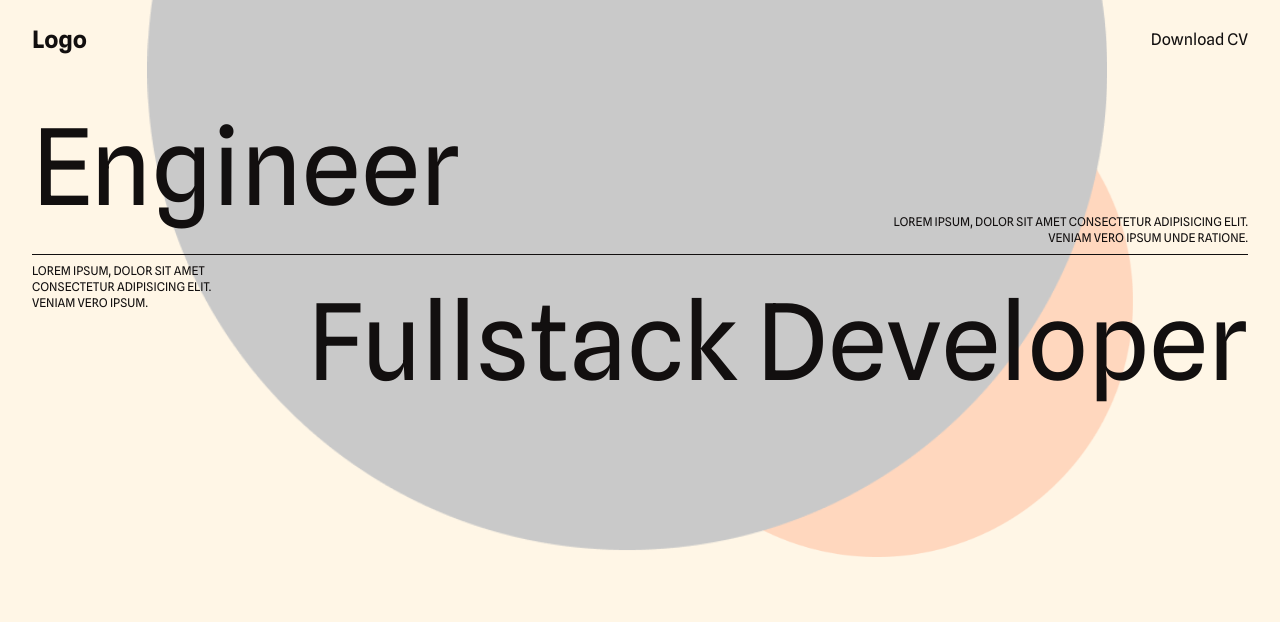
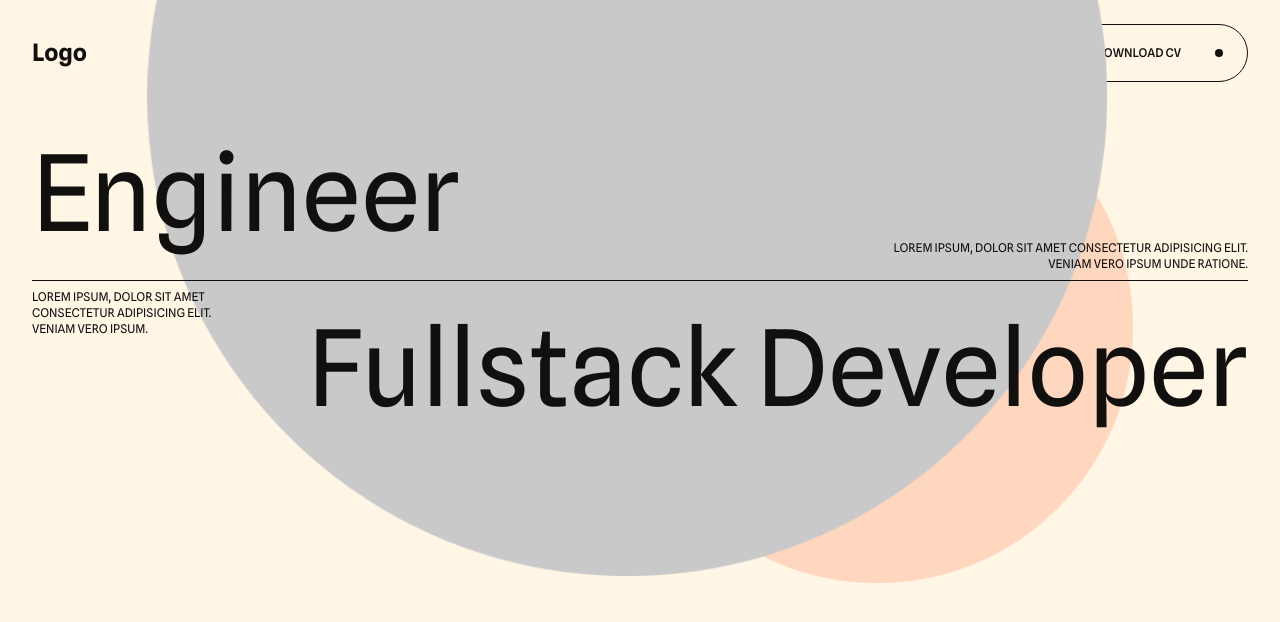
Before and after one commit to BastardCC/Portfolio-2.0, a Next.js app: page / in a window 1280 px wide. Shown: the top 622 px of the page. Built offline with nearby package versions, Linux system fonts and the light colour scheme.

Commit message:
feat(button): Add download cv button on header

```diff
--- /dev/null
+++ b/app/_components/PillButton/index.tsx
@@ -0,0 +1,70 @@
+import type { ReactNode } from "react";
+import "./pill-button.css";
+
+type PillButtonProps = {
+  children: ReactNode;
+  href?: string;
+  download?: boolean;
+  className?: string;
+  icon?: ReactNode;
+};
+
+const DefaultIcon = () => (
+  <svg
+    viewBox="0 0 24 24"
+    fill="none"
+    xmlns="http://www.w3.org/2000/svg"
+    aria-hidden
+  >
+    <path
+      d="M12 4v12m0 0l-4-4m4 4l4-4M5 20h14"
+      stroke="currentColor"
+      strokeWidth="1.75"
+      strokeLinecap="round"
+      strokeLinejoin="round"
+    />
+  </svg>
+);
+
+const PillButton = ({
+  children,
+  href,
+  download = false,
+  className = "",
+  icon = <DefaultIcon />,
+}: PillButtonProps) => {
+  const content = (
+    <>
+      <span className="pill-button__bg" aria-hidden />
+      <span className="pill-button__label">{children}</span>
+      <span className="pill-button__icon" aria-hidden>
+        <span className="pill-button__dot" aria-hidden />
+        <span className="pill-button__icon-reveal" aria-hidden>
+          <span className="pill-button__icon-inner">{icon}</span>
+        </span>
+      </span>
+    </>
+  );
+
+  const classes = `pill-button ${className}`.trim();
+
+  if (href) {
+    return (
+      <a
+        href={href}
+        className={classes}
+        {...(download ? { download: true } : {})}
+      >
+        {content}
+      </a>
+    );
+  }
+
+  return (
+    <button type="button" className={classes}>
+      {content}
+    </button>
+  );
+};
+
+export default PillButton;
--- /dev/null
+++ b/app/_components/PillButton/pill-button.css
@@ -0,0 +1,175 @@
+.pill-button {
+  position: relative;
+  display: inline-flex;
+  align-items: center;
+  gap: 1.25rem;
+  padding: 0.625rem 0.625rem 0.625rem 1.5rem;
+  border: 1px solid var(--foreground);
+  border-radius: 9999px;
+  color: var(--foreground);
+  font: inherit;
+  line-height: 1;
+  cursor: pointer;
+  overflow: hidden;
+  isolation: isolate;
+  text-decoration: none;
+  transition: color 0.35s ease;
+  text-transform: uppercase;
+}
+
+.pill-button:hover,
+.pill-button:focus-visible {
+  color: #fff;
+  outline: none;
+}
+
+.pill-button__bg {
+  position: absolute;
+  inset: 0;
+  z-index: 0;
+  background-color: var(--foreground);
+  transform: scaleY(0);
+  transform-origin: bottom center;
+  transition: transform 0.7s cubic-bezier(0.22, 1, 0.36, 1);
+}
+
+.pill-button:hover .pill-button__bg,
+.pill-button:focus-visible .pill-button__bg {
+  transform: scaleY(1);
+  transform-origin: bottom center;
+}
+
+.pill-button:not(:hover):not(:focus-visible) .pill-button__bg {
+  transform-origin: top center;
+}
+
+.pill-button__label {
+  position: relative;
+  z-index: 1;
+  font-size: 12px;
+  font-weight: 500;
+  white-space: nowrap;
+}
+
+.pill-button__icon {
+  position: relative;
+  z-index: 1;
+  display: flex;
+  align-items: center;
+  justify-content: center;
+  width: 2.25rem;
+  height: 2.25rem;
+  flex-shrink: 0;
+}
+
+.pill-button__dot {
+  position: absolute;
+  top: 50%;
+  left: 50%;
+  width: 0.5rem;
+  height: 0.5rem;
+  border-radius: 9999px;
+  background-color: var(--foreground);
+  transform: translate(-50%, -50%);
+  transition:
+    width 0.7s cubic-bezier(0.22, 1, 0.36, 1),
+    height 0.7s cubic-bezier(0.22, 1, 0.36, 1),
+    background-color 0.7s ease;
+}
+
+.pill-button:hover .pill-button__dot,
+.pill-button:focus-visible .pill-button__dot {
+  width: 2.25rem;
+  height: 2.25rem;
+  background-color: #fff;
+}
+
+.pill-button__icon-reveal {
+  position: relative;
+  z-index: 1;
+  width: 1rem;
+  height: 1rem;
+  overflow: hidden;
+  opacity: 0;
+  transition: opacity 0s linear 0.35s;
+}
+
+.pill-button:hover .pill-button__icon-reveal,
+.pill-button:focus-visible .pill-button__icon-reveal {
+  opacity: 1;
+  transition: opacity 0s linear 0.12s;
+}
+
+.pill-button__icon-inner {
+  display: block;
+  width: 1rem;
+  height: 1rem;
+  color: var(--foreground);
+  transform: translateY(-100%);
+}
+
+.pill-button:hover .pill-button__icon-inner,
+.pill-button:focus-visible .pill-button__icon-inner {
+  animation: pill-button-icon-in 0.4s cubic-bezier(0.22, 1, 0.36, 1) 0.12s
+    forwards;
+}
+
+.pill-button:not(:hover):not(:focus-visible) .pill-button__icon-inner {
+  animation: pill-button-icon-out 0.35s cubic-bezier(0.22, 1, 0.36, 1) forwards;
+}
+
+@keyframes pill-button-icon-in {
+  from {
+    transform: translateY(-100%);
+  }
+  to {
+    transform: translateY(0);
+  }
+}
+
+@keyframes pill-button-icon-out {
+  from {
+    transform: translateY(0);
+  }
+  to {
+    transform: translateY(100%);
+  }
+}
+
+@media (prefers-reduced-motion: reduce) {
+  .pill-button,
+  .pill-button__bg,
+  .pill-button__dot,
+  .pill-button__icon-inner {
+    animation: none !important;
+    transition: none;
+  }
+
+  .pill-button:hover,
+  .pill-button:focus-visible {
+    background-color: var(--foreground);
+    color: #fff;
+  }
+
+  .pill-button:hover .pill-button__bg,
+  .pill-button:focus-visible .pill-button__bg {
+    transform: scaleY(1);
+  }
+
+  .pill-button:hover .pill-button__dot,
+  .pill-button:focus-visible .pill-button__dot {
+    width: 2.25rem;
+    height: 2.25rem;
+    background-color: #fff;
+  }
+
+  .pill-button:hover .pill-button__icon-reveal,
+  .pill-button:focus-visible .pill-button__icon-reveal {
+    opacity: 1;
+  }
+
+  .pill-button:hover .pill-button__icon-inner,
+  .pill-button:focus-visible .pill-button__icon-inner {
+    transform: translateY(0);
+  }
+}
--- a/app/page.tsx
+++ b/app/page.tsx
@@ -1,4 +1,5 @@
 import Link from "next/link";
+import PillButton from "./_components/PillButton";
 import Hero from "./_components/Hero";
 
 export default function Home() {
@@ -7,7 +8,14 @@ export default function Home() {
       <header className="container py-2">
         <nav className="flex justify-between items-center py-4">
           <Link href="/" className="text-2xl font-bold">Logo</Link>
-          <button>Download CV</button>
+          <PillButton
+            href={encodeURI(
+              "/CV - RAKOTOSON Aina Nirina - Développeur Fullstack.pdf"
+            )}
+            download
+          >
+            Download CV
+          </PillButton>
         </nav>
       </header>
       <section>
```
Also changed, not shown: 1 other file (tests, documents, lock files or other folders).
